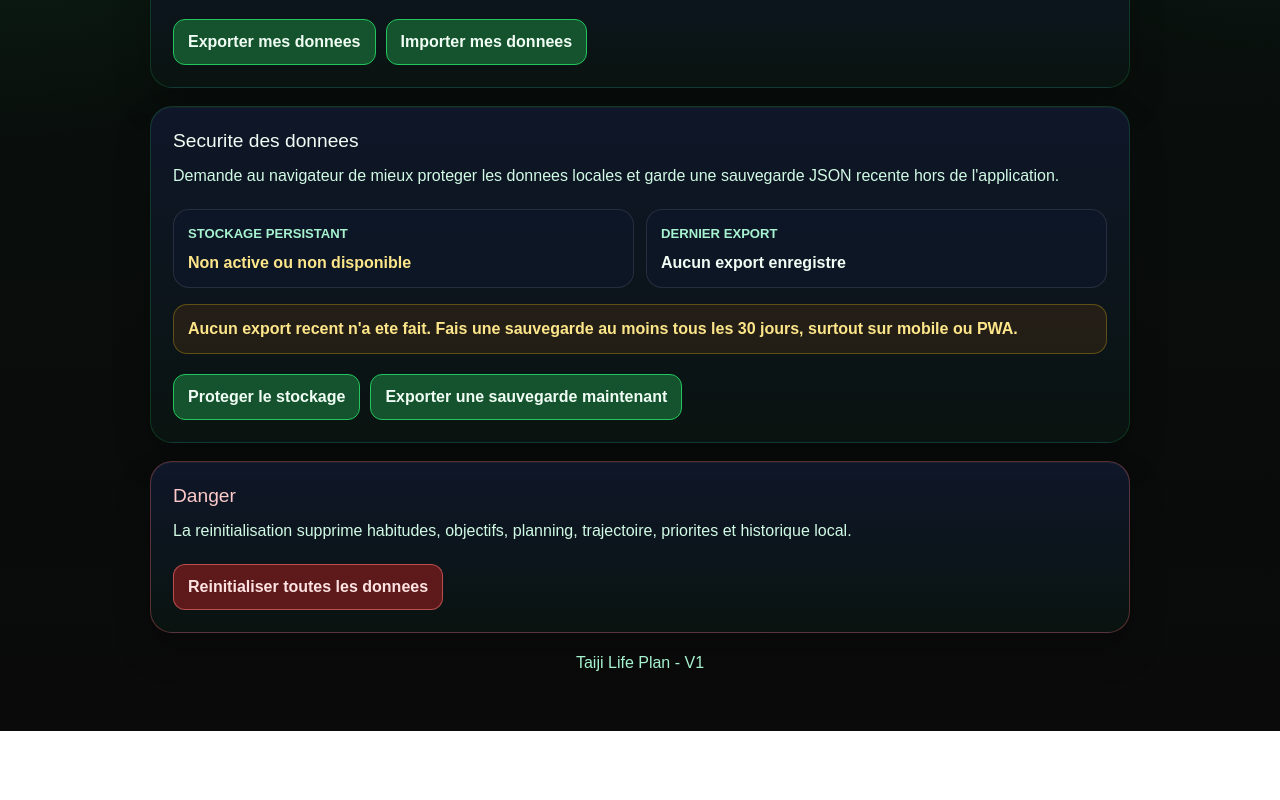
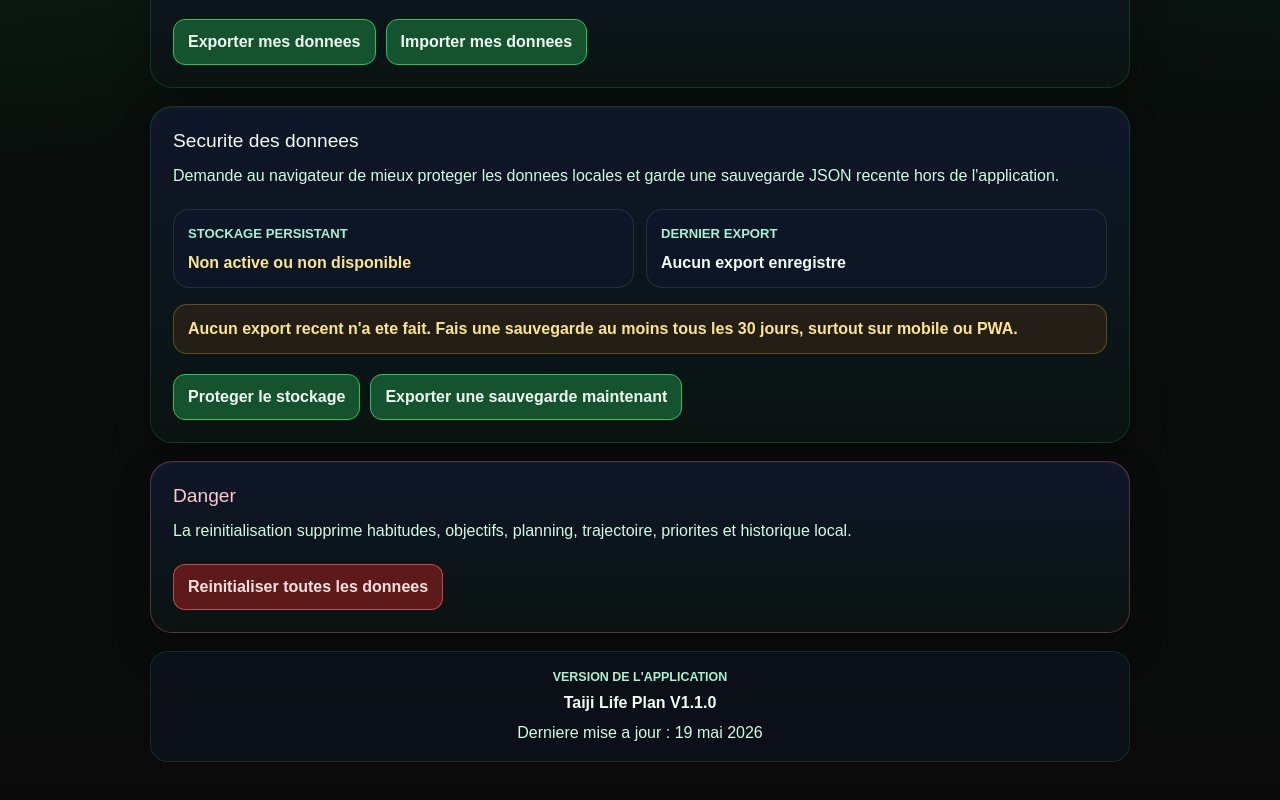
Before and after one commit to Gintaiji/taijilifeplan, a Next.js app: page /parametres in a window 1280 px wide. Shown: the part 388-1188 px from the top of the page. Before the commit the page ends 1119 px from the top, so only its background shows below. Built offline with nearby package versions, Linux system fonts and the light colour scheme.

Commit message:
Ajout de la version de l'application

```diff
--- a/app/parametres/page.module.css
+++ b/app/parametres/page.module.css
@@ -199,10 +199,33 @@
   color: #fde68a;
 }
 
-.version {
+.versionPanel {
+  display: grid;
+  gap: 6px;
+  justify-items: center;
   margin: 0;
+  border: 1px solid rgba(34, 197, 94, 0.18);
+  border-radius: 18px;
+  padding: 16px;
+  background: rgba(15, 23, 42, 0.44);
+  text-align: center;
+}
+
+.versionLabel {
   color: var(--dashboard-text-muted);
-  text-align: center;
+  font-size: 0.78rem;
+  font-weight: 700;
+  text-transform: uppercase;
+}
+
+.versionNumber {
+  color: var(--dashboard-text-primary);
+  font-size: 1rem;
+  line-height: 1.4;
+}
+
+.versionDate {
+  color: var(--dashboard-text-secondary);
   line-height: 1.5;
 }
 
--- a/app/parametres/page.tsx
+++ b/app/parametres/page.tsx
@@ -18,6 +18,8 @@ import styles from "./page.module.css";
 
 const RESET_CONFIRMATION_TEXT = "SUPPRIMER";
 const RECENT_BACKUP_DAYS = 30;
+const APP_VERSION = "V1.1.0";
+const APP_UPDATED_AT = "19 mai 2026";
 
 function formatBackupDate(dateValue: string | null) {
   if (!dateValue) {
@@ -303,7 +305,15 @@ export default function ParametresPage() {
           ) : null}
         </article>
 
-        <p className={styles.version}>Taiji Life Plan - V1</p>
+        <aside className={styles.versionPanel} aria-label="Version de l'application">
+          <span className={styles.versionLabel}>Version de l'application</span>
+          <strong className={styles.versionNumber}>
+            Taiji Life Plan {APP_VERSION}
+          </strong>
+          <span className={styles.versionDate}>
+            Derniere mise a jour : {APP_UPDATED_AT}
+          </span>
+        </aside>
       </section>
     </main>
   );
```
